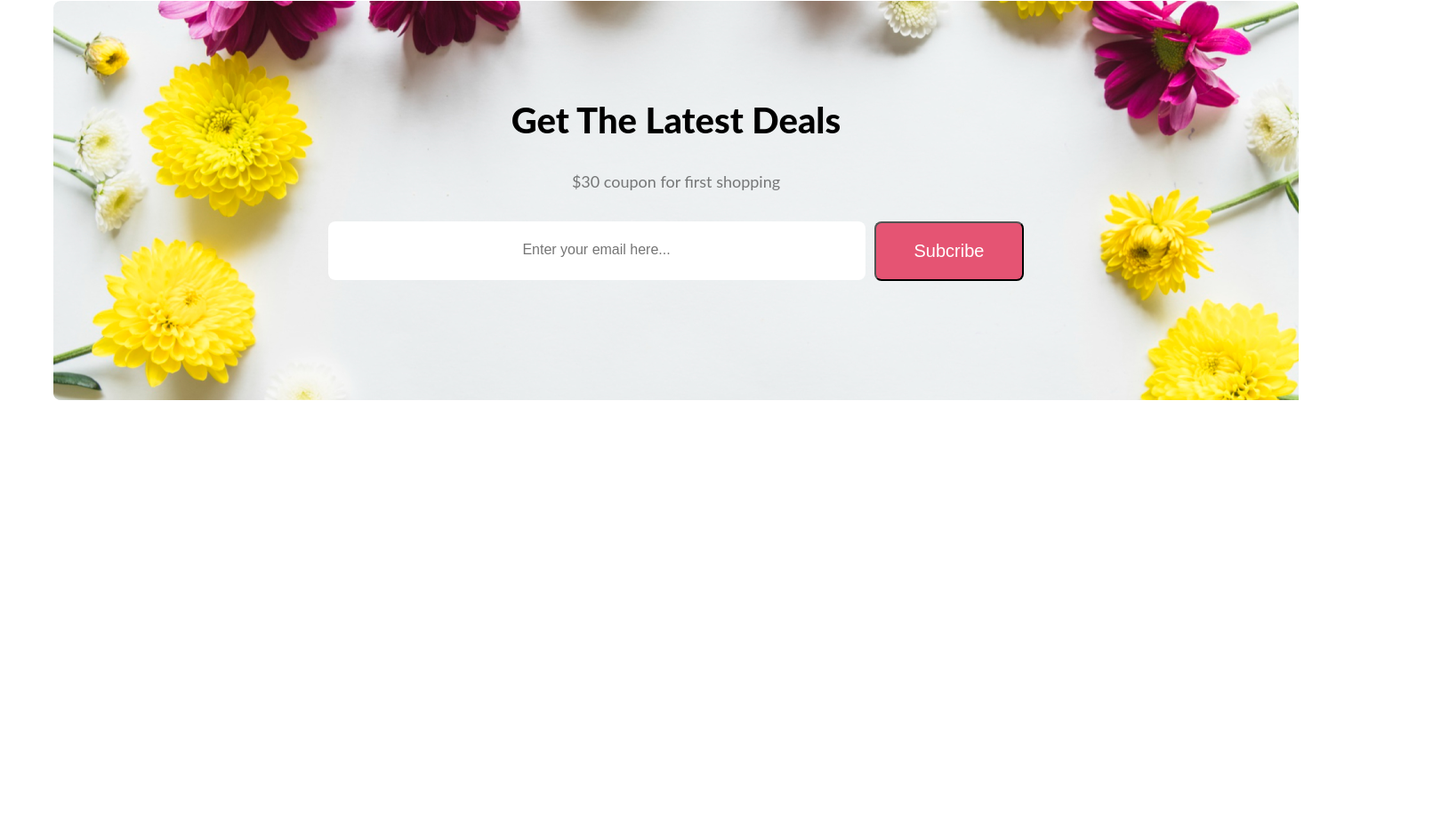
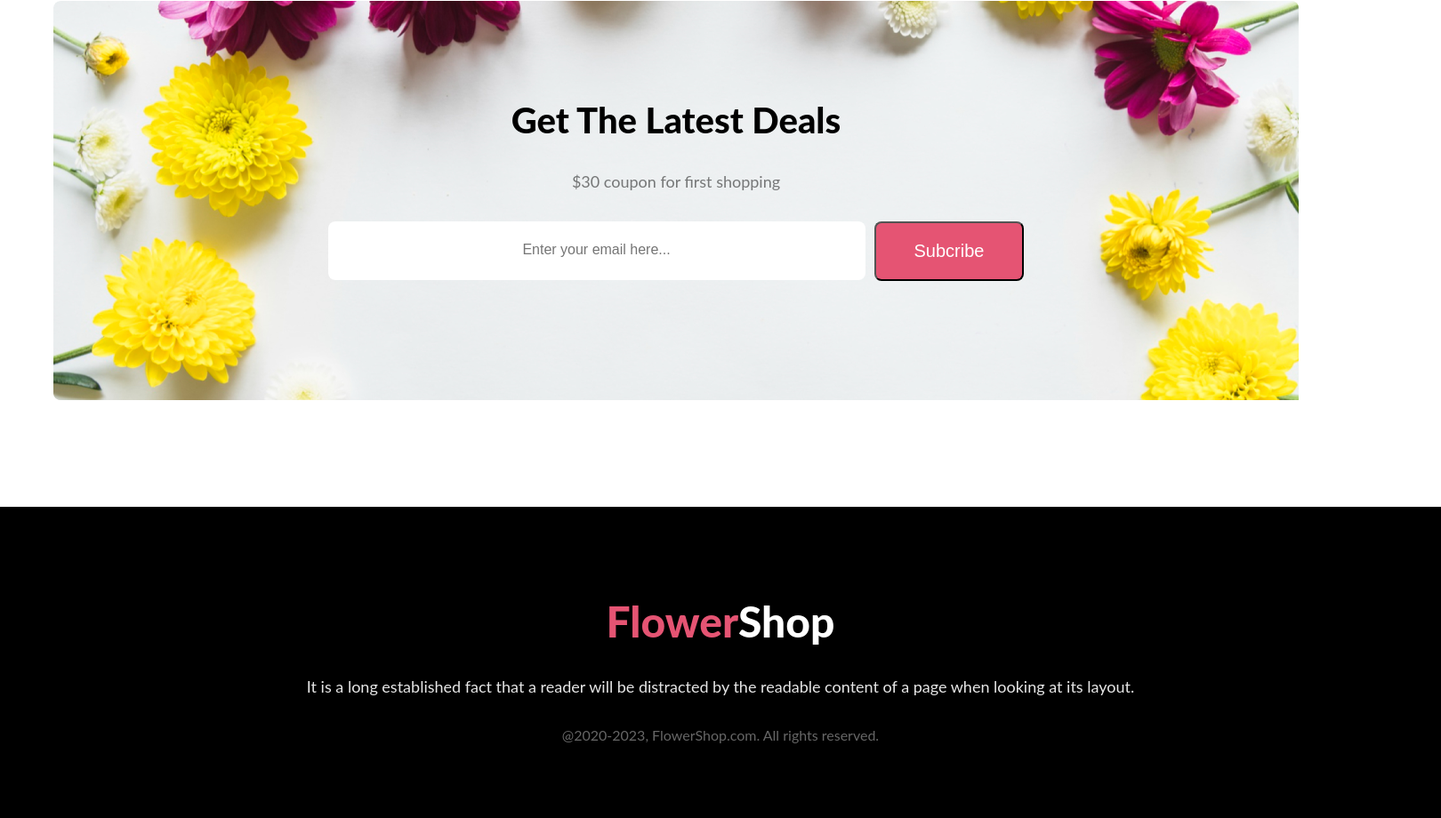
Before and after one commit to SohagSagar/Flower-Shop, a plain HTML site: page index.html in a window 1280 px wide. Shown: the part 2669-3589 px from the top of the page at 89% size, 1620 px wide, since content can reach past the window. Before the commit the page ends 3239 px from the top, so only its background shows below. Drawn offline with Linux system fonts and the light colour scheme.

Commit message:
commit footer section

```diff
--- a/index.html
+++ b/index.html
@@ -140,5 +140,17 @@
 
     </main>
 
+    <footer class="foot">
+        <div class="content-all">
+            <h1 class="content-title"><span class="red-title">Flower</span>Shop</h1>
+            <p class="content-para">It is a long established fact that a reader will be distracted by
+                the readable content of a page when looking at its layout.</p>
+            <h6 class="mail">@2020-2023, FlowerShop.com. All rights reserved. </h6>
+        </div>
+
+
+
+    </footer>
+
 </body>
 </html>
--- a/styles/flower.css
+++ b/styles/flower.css
@@ -352,3 +352,50 @@ body {
     font-size: 20px;
     font-weight: 700px
 }
+
+.foot {
+
+    background-color: black;
+    width: 1520px;
+    height: 150px;
+    flex-shrink: 0;
+    padding: 100px 50px;
+
+
+}
+/* .content-all {
+    align-items: center;
+    justify-content: center;
+} */
+
+.content-title {
+    text-align: center;
+    color: white;
+    font-family: Lato;
+    font-size: 48px;
+    font-style: normal;
+    font-weight: 800;
+    line-height: normal;
+}
+.red-title {
+    color: #E55473;
+}
+
+.content-para {
+    text-align: center;
+    color: rgba(255, 255, 255, 0.90);
+    font-size: 18px;
+    font-style: normal;
+    font-weight: 400;
+    line-height: 30px;
+    padding: 30px;
+
+}
+.mail {
+    text-align: center;
+    color: rgba(255, 255, 255, 0.40);
+    font-size: 16px;
+    font-style: normal;
+    font-weight: 400;
+    line-height: normal;
+}
```
